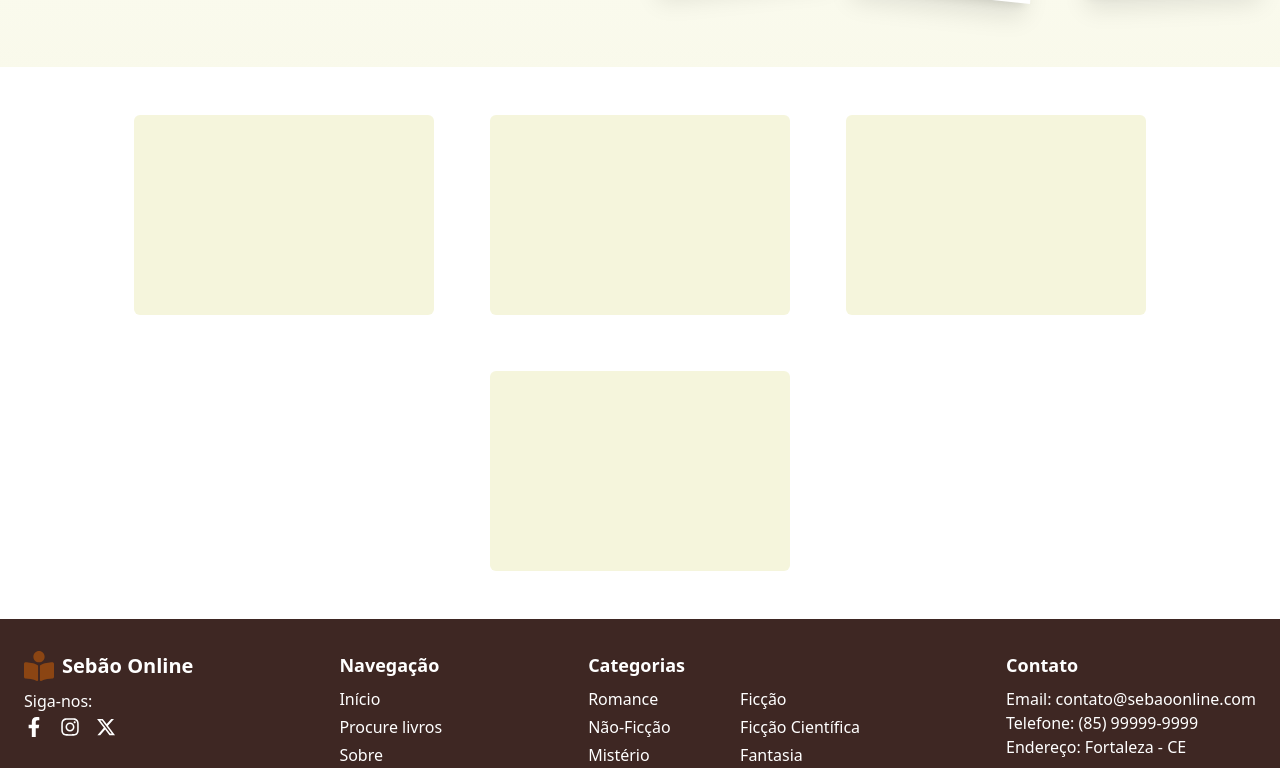
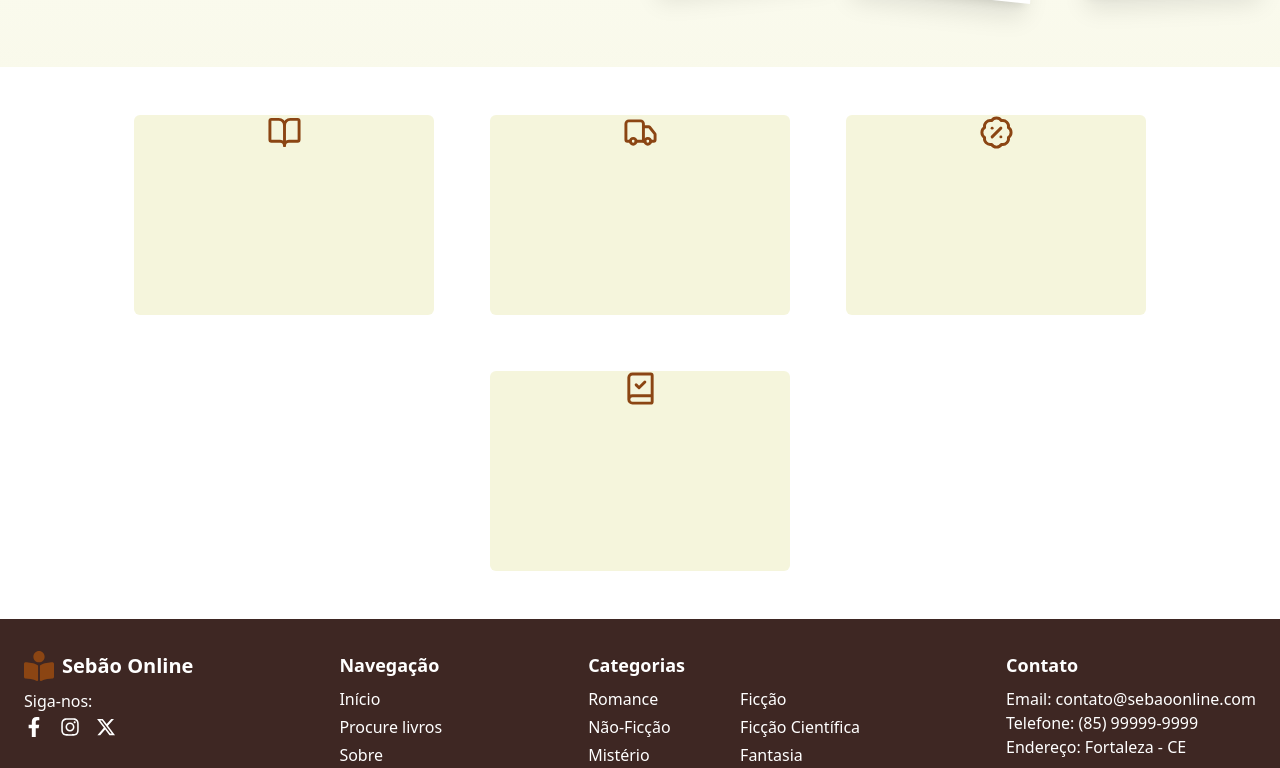
Before and after one commit to fbmcarmo/sebao-online, a Next.js app: page / in a window 1280 px wide. Shown: the part 739-1507 px from the top of the page. Built offline with nearby package versions, Linux system fonts and the light colour scheme.

Commit message:
Novas alterações no home

```diff
--- a/src/pages/index.jsx
+++ b/src/pages/index.jsx
@@ -5,6 +5,10 @@ import historia from "/public/historia.jpg"
 import geografia from "/public/geografia.jpg"
 import ingles from "/public/ingles.jpg"
 import quimica from "/public/quimica.jpg"
+import { LuBookOpen } from "react-icons/lu";
+import { LuTruck } from "react-icons/lu";
+import { LuBadgePercent } from "react-icons/lu";
+import { LuBookCheck } from "react-icons/lu";
 
 export default function Home(){
   return (
@@ -60,17 +64,17 @@ export default function Home(){
         </section>
         <section className="w-full h-full mt-16">
           <div className="w-full h-full flex flex-wrap items-center justify-center bg-white gap-14 p-12">
-              <div className="w-[300px] h-[200px] bg-[#F5F5DC] rounded-md">
-
+              <div className="w-[300px] h-[200px] bg-[#F5F5DC] rounded-md flex justify-center">
+                <LuBookOpen color="#8B4513" size={35} />
               </div>
-              <div className="w-[300px] h-[200px] bg-[#F5F5DC] rounded-md">
-
+              <div className="w-[300px] h-[200px] bg-[#F5F5DC] rounded-md flex justify-center">
+                <LuTruck color="#8B4513" size={35} />
               </div>
-              <div className="w-[300px] h-[200px] bg-[#F5F5DC] rounded-md">
-
+              <div className="w-[300px] h-[200px] bg-[#F5F5DC] rounded-md flex justify-center">
+                <LuBadgePercent color="#8B4513" size={35} />
               </div>
-              <div className="w-[300px] h-[200px] bg-[#F5F5DC] rounded-md">
-
+              <div className="w-[300px] h-[200px] bg-[#F5F5DC] rounded-md flex justify-center">
+                <LuBookCheck color="#8B4513" size={35} />
               </div>
           </div>
         </section>
```
